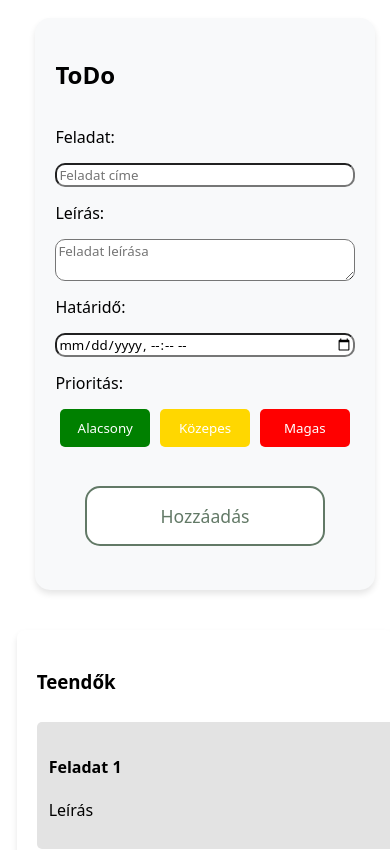
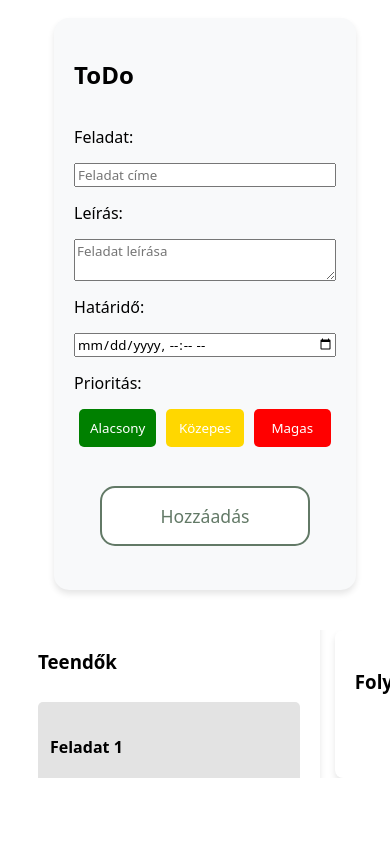
Before and after one commit to dzsofri/TrackIt, an Angular app in the folder TrackIt/: page / in a window 390 px wide. Shown: the top 850 px of the page. Built offline with nearby package versions, Linux system fonts and the light colour scheme.

Commit message:
Drag and Drop elkezdése

```diff
--- a/TrackIt/src/components/kanban/kanban.component.html
+++ b/TrackIt/src/components/kanban/kanban.component.html
@@ -1,39 +1,37 @@
 <div class="layout-container">
-    <!-- ToDo lista bal oldalon -->
     <div class="todo-creator">
+      <!-- Feladat létrehozás -->
       <h2>ToDo</h2>
       <label>Feladat:</label>
-        <input type="text" placeholder="Feladat címe" style="border-radius: 10px;">
-
+      <input type="text" placeholder="Feladat címe">
       <label>Leírás:</label>
-        <textarea placeholder="Feladat leírása" style="border-radius: 10px; resize: vertical;"></textarea>
-
+      <textarea placeholder="Feladat leírása"></textarea>
       <label>Határidő:</label>
-        <input type="datetime-local" style="border-radius: 10px;">
-
+      <input type="datetime-local">
       <label>Prioritás:</label>
       <div class="priority-buttons">
         <button class="low">Alacsony</button>
         <button class="medium">Közepes</button>
         <button class="high">Magas</button>
       </div>
-
       <button class="get-started-button">Hozzáadás</button>
     </div>
 
-    <!-- Kanban oszlopok közvetlenül a layout-container-ben -->
-    <div class="kanban-column" *ngFor="let column of columns">
+    <div class="kanban-board">
+        <div class="kanban-column" *ngFor="let column of columns"
+        (dragover)="onDragOver($event, column)"
+        (drop)="onDrop($event, column)"
+        (dragenter)="onDragEnter($event, column)"
+        (dragleave)="onDragLeave($event, column)">
      <h3>{{ column.name }}</h3>
-        <div
-            class="kanban-task"
-            *ngFor="let task of column.tasks"
+     <div class="kanban-task" *ngFor="let task of column.tasks"
           [draggable]="true"
           (dragstart)="onDragStart($event, task, column)"
           (dragover)="onDragOver($event)"
-            (drop)="onDrop($event, column)"
-        >
+          (drop)="onDrop($event, column)">
        <h4>{{ task.title }}</h4>
        <p>{{ task.description }}</p>
      </div>
    </div>
     </div>
+  </div>
--- a/TrackIt/src/components/kanban/kanban.component.scss
+++ b/TrackIt/src/components/kanban/kanban.component.scss
@@ -77,6 +77,7 @@
 
 /* Kanban oszlop beállítása */
 .kanban-column {
+    position: relative;
     width: 16%;
     min-width: 200px; /* Kisebb képernyőn ne legyen túl keskeny */
     background: #ffffff;
@@ -88,6 +89,10 @@
     height: 100%;
     overflow-y: auto;
 }
+
+.kanban-column.drag-over {
+    border: 2px dashed #627966; /* Vizuálisan jelezzük a cél oszlopot */
+  }
 
 /* Kanban feladatok */
 .kanban-task {
@@ -101,6 +106,9 @@
 
 
 
+.kanban-task.dragging {
+    opacity: 0.5;
+  }
 
 
 /* Általános gombstílus */
@@ -127,6 +135,17 @@
 
 
 @media (max-width: 1076px) {
+
+    .kanban-board {
+        flex-direction: row;
+        flex-wrap: wrap;
+        justify-content: center;
+        gap: 20px;
+        width: 100%; /* Módosítás: 100%-ra állítva */
+        max-width: 100vw; /* Nem nyúlik túl a képernyőn */
+        overflow-y: hidden; /* Megakadályozza a vízszintes görgetést */
+    }
+
     .layout-container {
         flex-direction: column; /* Minden egymás alá kerül */
         align-items: center;
@@ -134,8 +153,8 @@
     }
 
     .todo-creator {
-        width: 80%;
-        max-width: 600px; /* Ne legyen túl széles */
+        width: 70%;
+        max-width: 70%; /* Ne legyen túl széles */
         margin-bottom: 20px;
     }
 
@@ -144,11 +163,11 @@
         flex-wrap: wrap; /* Ha nem férnek el, törjenek új sorba */
         justify-content: center;
         gap: 20px;
-        width: 90%;
+        width: 80%;
     }
 
     .kanban-column {
-        width: 80%; /* Két oszlop egy sorban */
+        width: 90%; /* Két oszlop egy sorban */
         max-width: 70%;
         min-height: 30%;
         padding: 15px;
@@ -166,15 +185,11 @@
     }
 
     .kanban-column {
-        width: 90%;
-        max-width: 500px;
+        width: 100%;
+        max-width: 70%;
+        min-height: 70%;
         padding: 20px;
         min-height: auto;
         overflow: visible;
     }
-
-    .kanban-task {
-        width: 100%;
-        word-wrap: break-word;
-    }
 }
--- a/TrackIt/src/components/kanban/kanban.component.ts
+++ b/TrackIt/src/components/kanban/kanban.component.ts
@@ -13,6 +13,7 @@ interface Column {
 
 @Component({
   selector: 'app-kanban',
+  standalone: true,
   imports: [CommonModule],
   templateUrl: './kanban.component.html',
   styleUrls: ['./kanban.component.scss']
@@ -24,29 +25,51 @@ export class KanbanComponent {
     { name: 'Kész', tasks: [] }
   ];
 
- // Stepes rész tartalma
-
-
   draggedTask: Task | null = null;
   draggedFrom: Column | null = null;
 
   onDragStart(event: DragEvent, task: Task, column: Column) {
     this.draggedTask = task;
     this.draggedFrom = column;
-    event.dataTransfer?.setData('text', JSON.stringify(task));
+    // Alapértelmezett viselkedés megakadályozása
+    event.dataTransfer?.setData('task', JSON.stringify(task));
   }
 
-  onDragOver(event: DragEvent) {
-    event.preventDefault();
+  onDragOver(event: DragEvent, column: Column) {
+    event.preventDefault();  // Alapértelmezett viselkedés letiltása (engedjük a húzást)
+    event.dataTransfer!.dropEffect = "move";  // Vizualizálja, hogy az elem mozgatása lehetséges
   }
 
   onDrop(event: DragEvent, targetColumn: Column) {
     event.preventDefault();
-    if (this.draggedTask && this.draggedFrom) {
-      this.draggedFrom.tasks = this.draggedFrom.tasks.filter((t: Task) => t !== this.draggedTask);
+
+    // Ha van húzott feladat és nem ugyanarról az oszlopról van szó
+    if (this.draggedTask && this.draggedFrom && this.draggedFrom !== targetColumn) {
+      // Eltávolítjuk a feladatot az eredeti oszlopból
+      if (this.draggedFrom) {
+        this.draggedFrom.tasks = this.draggedFrom.tasks.filter(t => t !== this.draggedTask);
+      }
+
+      // Hozzáadjuk a feladatot a cél oszlophoz
       targetColumn.tasks.push(this.draggedTask);
+
+      // Nullázza a húzott feladatot és oszlopot
       this.draggedTask = null;
       this.draggedFrom = null;
     }
   }
+
+  // Ha a drag a cél oszlop fölött van, akkor szükséges
+  onDragEnter(event: DragEvent, column: Column) {
+    event.preventDefault();
+    // Itt változtathatsz például az oszlop háttérszínén, hogy jelezze, hogy engedi az elemet:
+    const columnElement = event.target as HTMLElement;
+    columnElement.style.backgroundColor = "#f0f8ff";  // Példa vizuális változtatás
+  }
+
+  // Ha elhagyjuk a cél oszlopot, akkor visszaállítjuk az állapotot
+  onDragLeave(event: DragEvent, column: Column) {
+    const columnElement = event.target as HTMLElement;
+    columnElement.style.backgroundColor = "";  // Visszaállítjuk az eredeti színt
+  }
 }
```
Also changed, not shown: 1 other file (tests, documents, lock files or other folders). Lines whose indentation alone changed are shown as unchanged.
